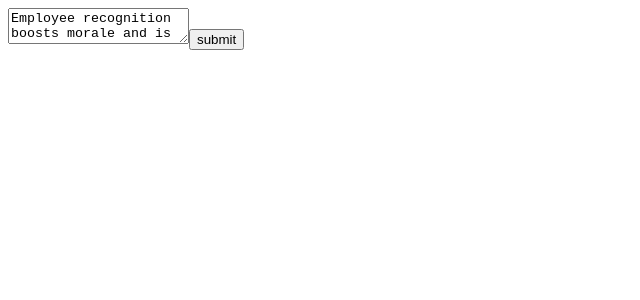
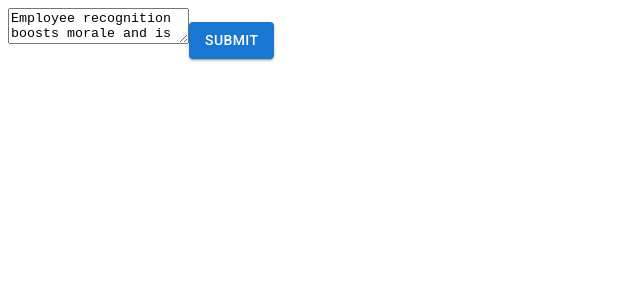
Before and after one commit to xujustinj/htn-2022, a React (Create React App) app in the folder client/: page / in a window 1280 px wide. Shown: the top 300 px of the page, without its empty margins (0-640 px from the left). Built offline with nearby package versions, Linux system fonts and the light colour scheme; no server answers.

Commit message:
Init Material UI Library

```diff
--- a/client/package.json
+++ b/client/package.json
@@ -20,6 +20,10 @@
     "url": "https://github.com/xujustinj/htn-2022/issues"
   },
   "dependencies": {
+    "@emotion/react": "^11.10.4",
+    "@emotion/styled": "^11.10.4",
+    "@mui/icons-material": "^5.10.3",
+    "@mui/material": "^5.10.5",
     "react": "^18.2.0",
     "react-dom": "^18.2.0",
     "react-scripts": "^5.0.1",
--- a/client/public/index.html
+++ b/client/public/index.html
@@ -5,6 +5,16 @@
     <!-- <meta name="viewport" content="width=device-width, initial-scale=1" />
     <meta name="theme-color" content="#000000" /> -->
     <meta name="description" content="Client" />
+    <link
+  rel="stylesheet"
+  href="https://fonts.googleapis.com/css?family=Roboto:300,400,500,700&display=swap"
+/>
+<link
+  rel="stylesheet"
+  href="https://fonts.googleapis.com/icon?family=Material+Icons"
+/>
+
+
     <!-- <link rel="apple-touch-icon" href="%PUBLIC_URL%/logo192.png" /> -->
     <!--
       manifest.json provides metadata used when your web app is installed on a
--- a/client/src/App.jsx
+++ b/client/src/App.jsx
@@ -1,4 +1,5 @@
 import React, { useState } from "react";
+import { Button } from "@mui/material"
 
 
 const API_URL = process.env.REACT_APP_API_URL;
@@ -39,7 +40,7 @@
         }}
       >
         <textarea value={text} onChange={(e) => setText(e.target.value)} />
-        <input type="submit" value="submit" />
+        <Button variant="contained" type="submit" value="submit">Submit</Button>
       </form>
       <p>{summary}</p>
     </div>
```
Also changed, not shown: 1 other file (tests, documents, lock files or other folders).
